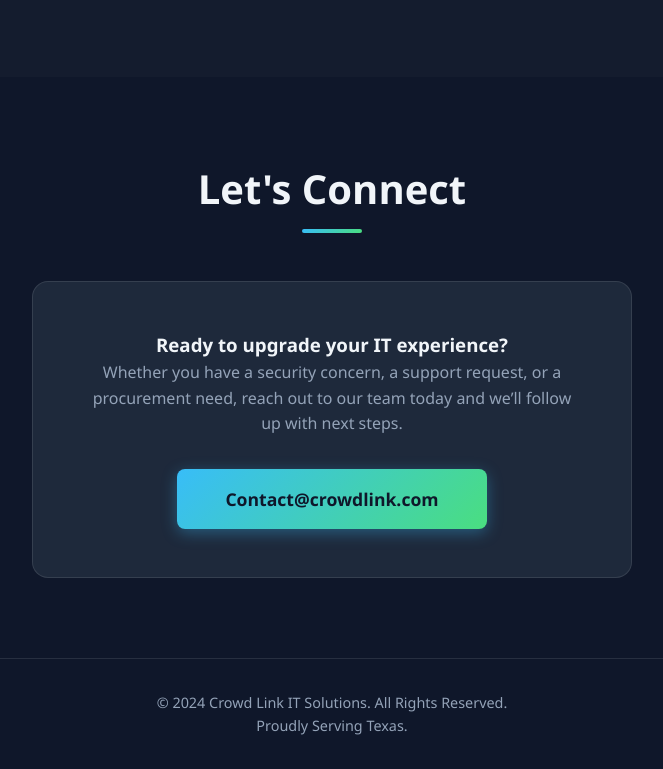
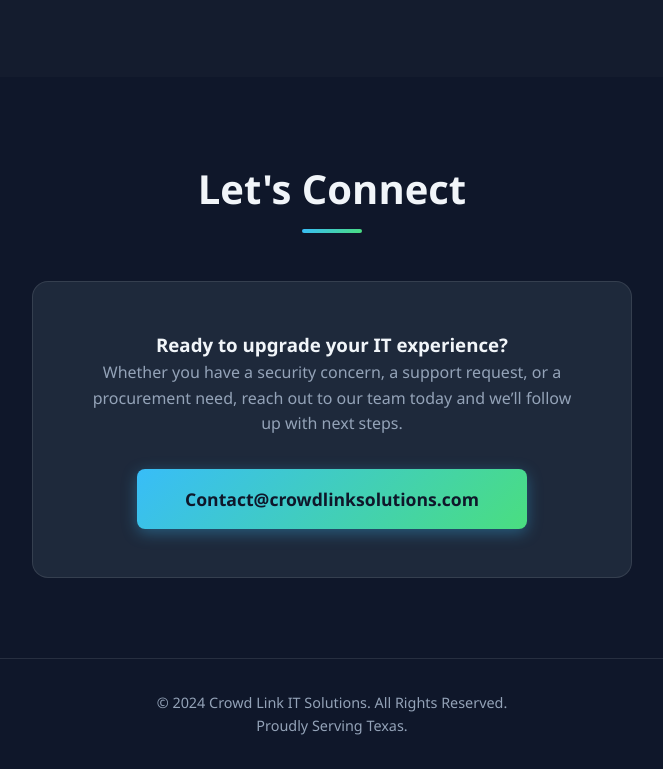
Before and after one commit to rayy7k/crowdlink-website, a plain HTML site: page index.html in a window 1280 px wide. Shown: the part 1776-2545 px from the top of the page, without its empty margins (308-971 px from the left). Drawn offline with Linux system fonts and the light colour scheme.

Commit message:
Update index.html

```diff
--- a/index.html
+++ b/index.html
@@ -405,7 +405,7 @@
                     reach out to our team today and we’ll follow up with next steps.
                 </p>
                 <a href="mailto:Contact@crowdlinksolutions.com " class="email-btn-large">
-                    Contact@crowdlink.com
+                    Contact@crowdlinksolutions.com
                 </a>
             </div>
         </section>
```
